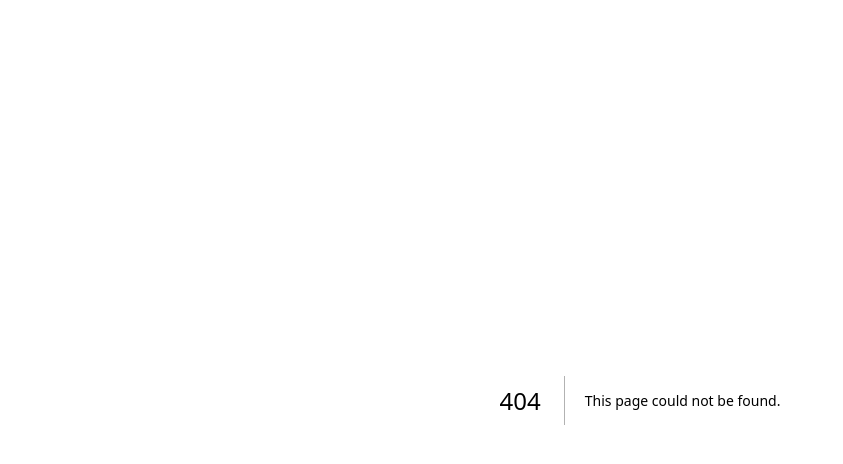
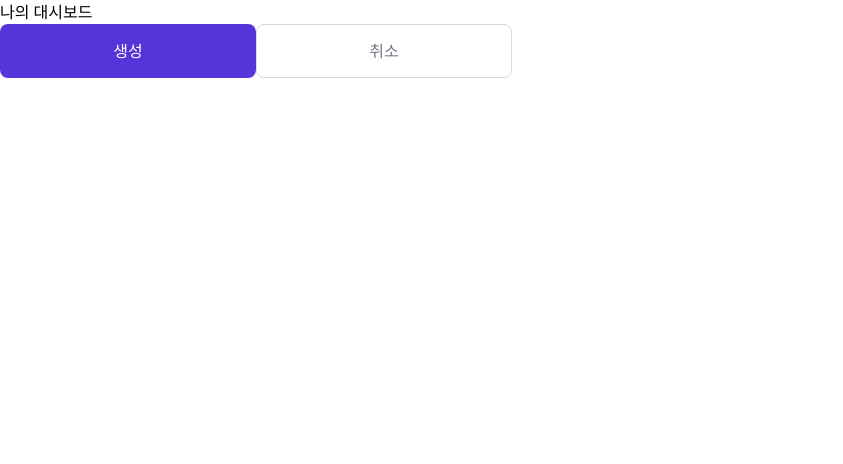
Before and after one commit to codeit17-part3-team5/taskify-fe, a Next.js app: page /mydashboard/MydashBoard in a window 1280 px wide. Before the commit this address had no page. Shown: the top 464 px of the page, without its empty margins (0-843 px from the left). Built offline with nearby package versions, Linux system fonts and the light colour scheme.

Commit message:
Design: 대시보드 버튼 초기본

```diff
--- /dev/null
+++ b/components/DashBoardButton.tsx
@@ -0,0 +1,19 @@
+import { ReactNode } from 'react';
+
+type DashboardButtonProps = {
+  children: ReactNode;
+  className?: string;
+};
+
+export default function DashBoardButton({
+  children,
+  className,
+}: DashboardButtonProps) {
+  return (
+    <button
+      className={`w-[256px] h-[54px] py-[14px] px-[46px] rounded-[8px] ${className}`}
+    >
+      {children}
+    </button>
+  );
+}
--- /dev/null
+++ b/src/pages/mydashboard/MydashBoard.tsx
@@ -0,0 +1,15 @@
+import DashBoardButton from '../../../components/DashBoardButton';
+
+export default function MydashBoard() {
+  return (
+    <>
+      <div>나의 대시보드</div>
+      <DashBoardButton className="bg-[#5534DA] text-white">
+        생성
+      </DashBoardButton>
+      <DashBoardButton className="bg-white text-[#787486] border border-[#D9D9D9]">
+        취소
+      </DashBoardButton>
+    </>
+  );
+}
```
